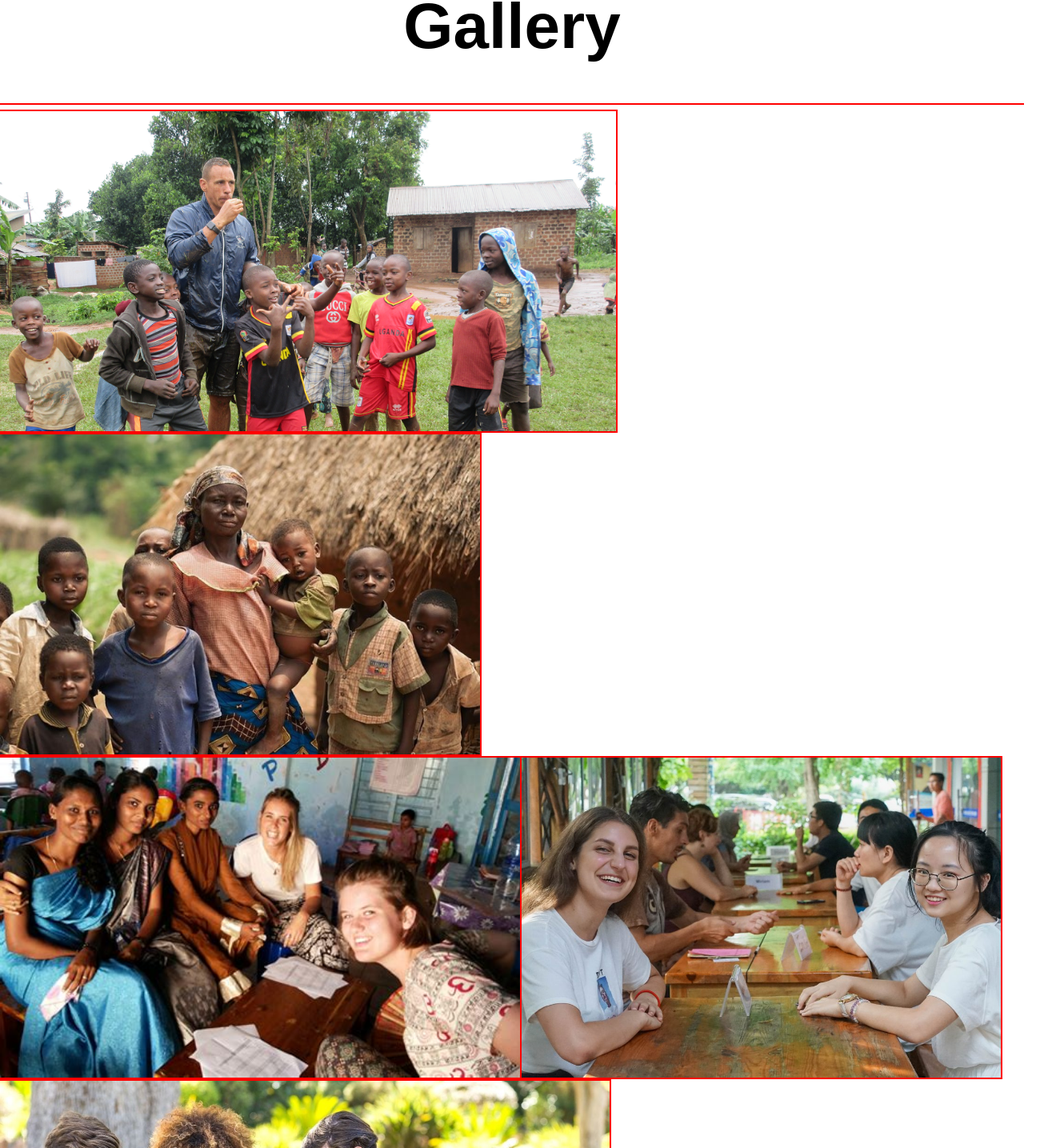
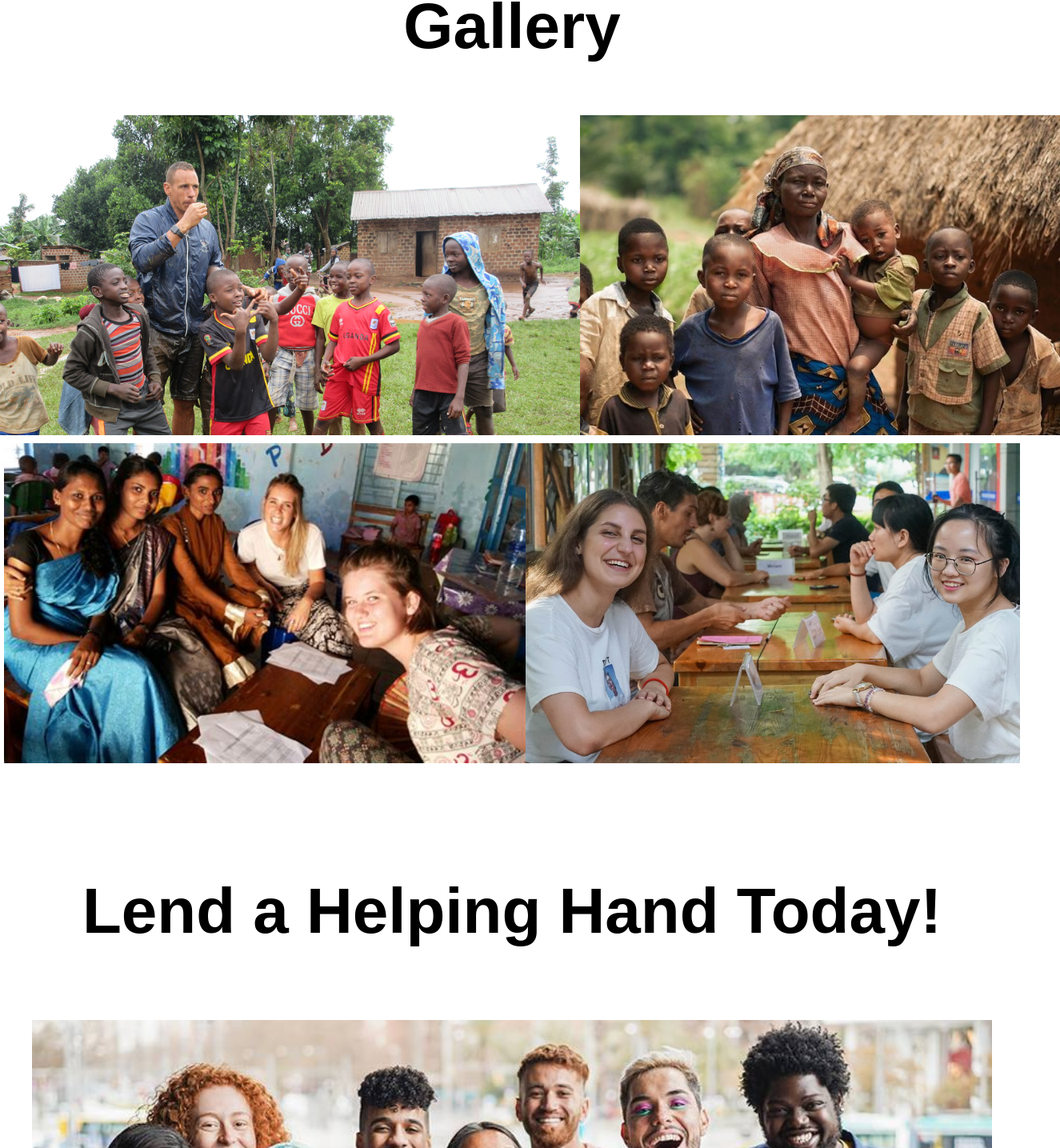
Before and after one commit to madalec10/Software-Design-Project, a React (Create React App) app in the folder client/: page / in a window 1280 px wide. Shown: the part 3106-4541 px from the top of the page at 80% size, 1325 px wide, since content can reach past the window. Built offline with nearby package versions, Linux system fonts and the light colour scheme.

Commit message:
front page flexbox

```diff
--- a/client/src/pages/AccountDetails.module.css
+++ b/client/src/pages/AccountDetails.module.css
@@ -1,6 +1,4 @@
-* {
-  outline: 2px solid red;
-}
+
 
 .header {
     padding: 40px;
--- a/client/src/pages/FrontPage.jsx
+++ b/client/src/pages/FrontPage.jsx
@@ -52,13 +52,21 @@ const FrontPage = () => {
             </p>
             <h1 class = {style.header}>Gallery</h1>
             {/* flexbox */}
-            <img src={africaVolunteerImg} class = {style.galleryImg} alt="volunteers in africa" width="480" height="250"></img>
-            <img src={africanPeopleImg} class = {style.galleryImg} alt="african people" width="466" height="311"></img>
-            <br></br>
-            <img src={indiaVolunteerImg} class = {style.galleryImg} alt="volunteers in india" width="474" height="291"></img>
-            <img src={languageExchangeImg} class = {style.galleryImg} alt="language exchange event" width="512" height="341"></img>
-            <br></br>
-            <img src={plantVolunteerImg} class = {style.galleryImg} alt="volunteering by planting plants" width="600" height="315"></img>
+
+            <div class = {style.row1}>
+                <img src={africaVolunteerImg} class = {style.galleryImg} alt="volunteers in africa" width="480" height="250"></img>
+                <img src={africanPeopleImg} class = {style.galleryImg} alt="african people" width="466" height="311"></img>
+            </div>
+
+            <div class = {style.row2}>
+                <img src={indiaVolunteerImg} class = {style.galleryImg} alt="volunteers in india" width="474" height="291"></img>
+                <img src={languageExchangeImg} class = {style.galleryImg} alt="language exchange event" width="512" height="341"></img>
+            </div>
+
+            {/* <br></br> */}
+
+            {/* <br></br> */}
+            {/* <img src={plantVolunteerImg} class = {style.galleryImg} alt="volunteering by planting plants" width="600" height="315"></img> */}
 
 
             <h1 class = {style.askJoin}>Lend a Helping Hand Today!</h1>
--- a/client/src/pages/FrontPage.module.css
+++ b/client/src/pages/FrontPage.module.css
@@ -1,4 +1,7 @@
-
+/* comment this  and (flex) border when submitting */
+/* * {
+  outline: 2px solid red;
+} */
 
 
 .logoImg {
@@ -45,7 +48,32 @@
     font-size: 40px;
 }
 
+
+/* add row1 and row2 flex containers */
+.row1 {
+    display: flex;
+    padding: 5px;
+    /* border: 7px solid purple; */
+    align-items: center;
+    justify-content: center;
+}
+
+.row2 {
+    display: flex;
+    padding: 5px;
+    /* border: 7px solid purple; */
+    align-items: center;
+    justify-content: center;
+}
+
 .galleryImg {
+    /* display: flex; */
+
+    height: 400px;
+    flex: 1 1 0;
+    /* border: 5px solid red; */
+    object-fit: cover;
+
     width: auto;
     height: 400px;
 }
```
